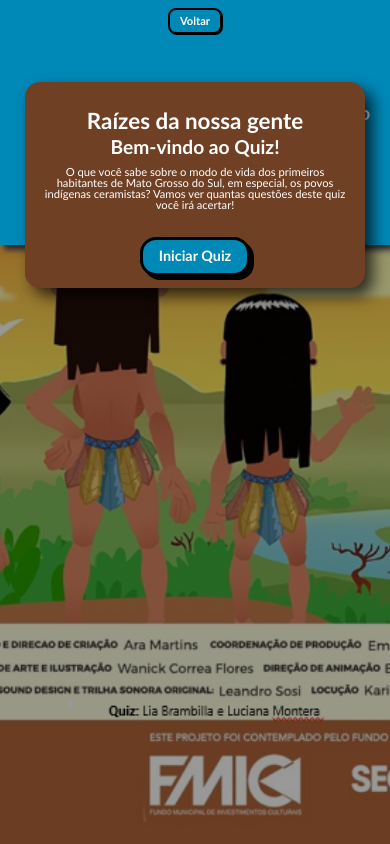
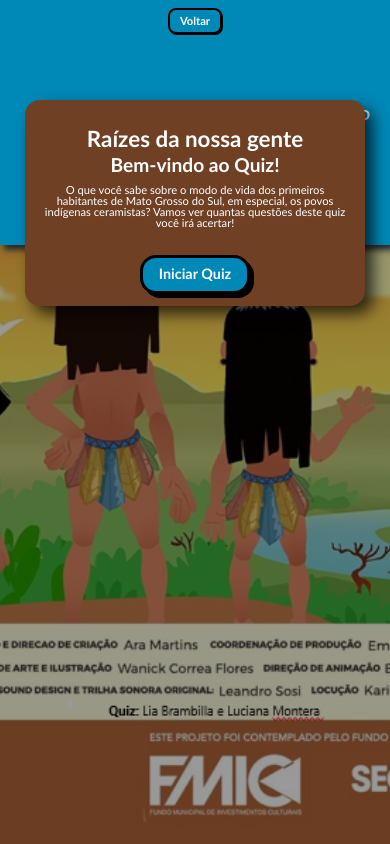
Before and after one commit to jpmartins03/Projeto-MuArq---Quiz, a plain HTML site: page page1.html in a window 390 px wide. Drawn offline with nearby package versions, Linux system fonts and the light colour scheme; a web font is replaced by a local one.

Commit message:
responsividade tela page1 1

```diff
--- a/assets/css/page1.css
+++ b/assets/css/page1.css
@@ -211,7 +211,7 @@ p {
     }
 
     main {
-        padding-top: calc(50px + 1rem); /* Supondo que sua header tenha cerca de 50px de altura */
+        padding-top: calc(60px + 1rem); /* Aumentei um pouco o padding-top */
         padding-left: 1rem;
         padding-right: 1rem;
         margin-top: 0;
@@ -248,13 +248,17 @@ p {
         box-shadow: 1px 1px black;
     }
 
+    #title {
+        margin-top: calc(60px + 1.5rem); /* Garante que o título esteja abaixo da header */
+    }
+
     .quadro {
         position: relative;
         top: auto;
         left: auto;
         transform: none;
         width: 95%;
-        margin: 1rem auto;
+        margin: 1.5rem auto; /* Aumentei a margem superior do quadro */
         padding: 0.8rem; /* Reduz um pouco mais o padding interno */
         border-radius: 15px;
     }
```
